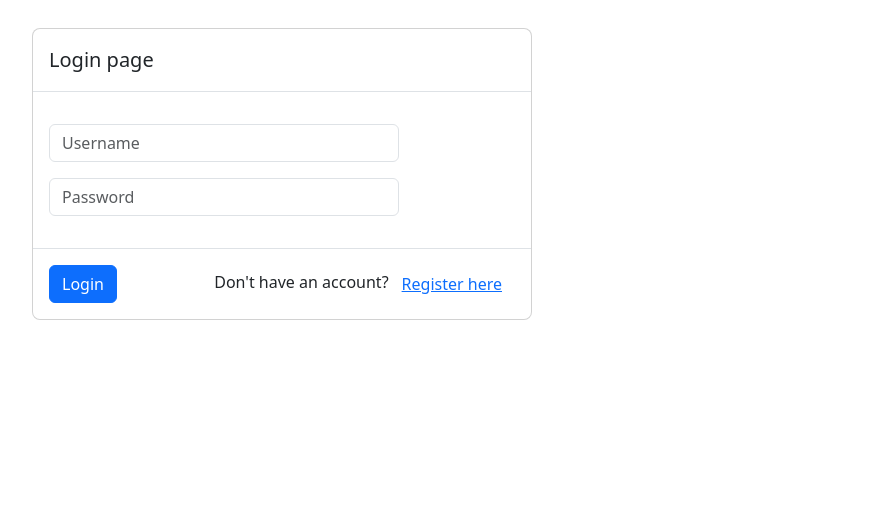
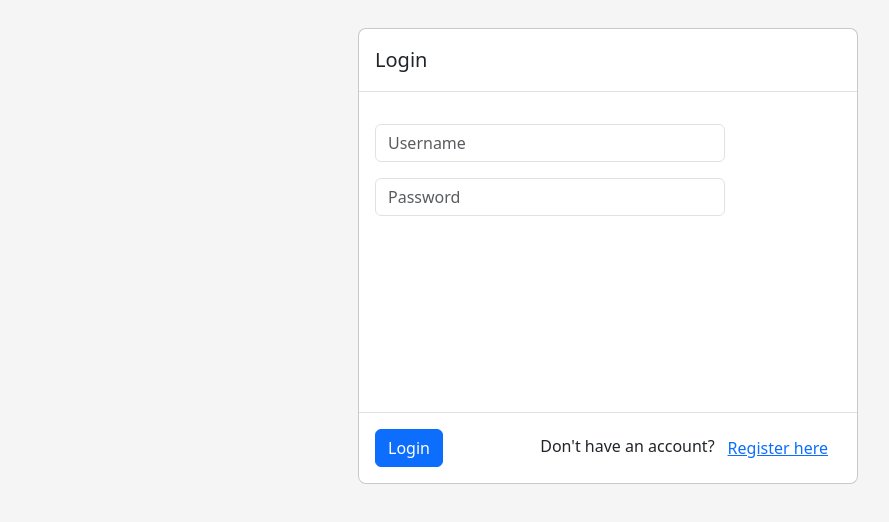
Before and after one commit to JaredSantiag/CartAppFront, a React (Vite) app: page /login in a window 1280 px wide. Shown: the top 522 px of the page, without its empty margins (358-1247 px from the left). Built offline with nearby package versions, Linux system fonts and the light colour scheme; no server answers.

Commit message:
STYLE: Se cambia color fondo

```diff
--- a/src/auth/pages/LoginPage.jsx
+++ b/src/auth/pages/LoginPage.jsx
@@ -2,6 +2,7 @@ import { useState } from "react";
 import Swal from "sweetalert2";
 import { useAuth } from "../hooks/useAuth";
 import { useNavigate } from "react-router-dom";
+import '../styles/login.css';
 
 const initialLoginForm = {
     username: '',
@@ -10,7 +11,7 @@ const initialLoginForm = {
 
 export const LoginPage = () => {
 
-    const {handlerLogin} = useAuth();
+    const { handlerLogin } = useAuth();
     const navigate = useNavigate();
 
     const [LoginForm, setLoginForm] = useState(initialLoginForm);
@@ -41,12 +42,17 @@ export const LoginPage = () => {
         navigate('/register');
     }
 
-    return (
-        <div className="modal" tabIndex="-1" style={{ display: 'block' }}>
+    return (<>
+        <div className="row principal-login">
+            <div className="col">
+
+            </div>
+            <div className="col column-login">
+                <div className="modal modal-login" tabIndex="-1" style={{ display: 'block' }}>
                     <div className="modal-dialog">
                         <div className="modal-content">
                             <div className="modal-header">
-                        <h5 className="modal-title">Login page</h5>
+                                <h5 className="modal-title">Login</h5>
                             </div>
                             <form onSubmit={onSubmit}>
                                 <div className="modal-body">
@@ -78,5 +84,8 @@ export const LoginPage = () => {
                         </div>
                     </div>
                 </div>
-    );
+            </div>
+        </div>
+
+    </>);
 }
--- /dev/null
+++ b/src/auth/styles/login.css
@@ -0,0 +1,15 @@
+.principal-login {
+    min-height: 35rem;
+}
+
+.column-login {
+    position: relative;
+}
+
+.modal-login {
+    position: absolute;
+}
+
+.modal-body {
+    min-height: 20rem;
+}
--- a/src/styles.css
+++ b/src/styles.css
@@ -1,3 +1,7 @@
+body {
+    background-color: #f5f5f5 !important;
+}
+
 .abrir-modal {
     background-color: rgba(0, 0, 0, 0.7);
     position: fixed;
```
Lines whose indentation alone changed are shown as unchanged.
